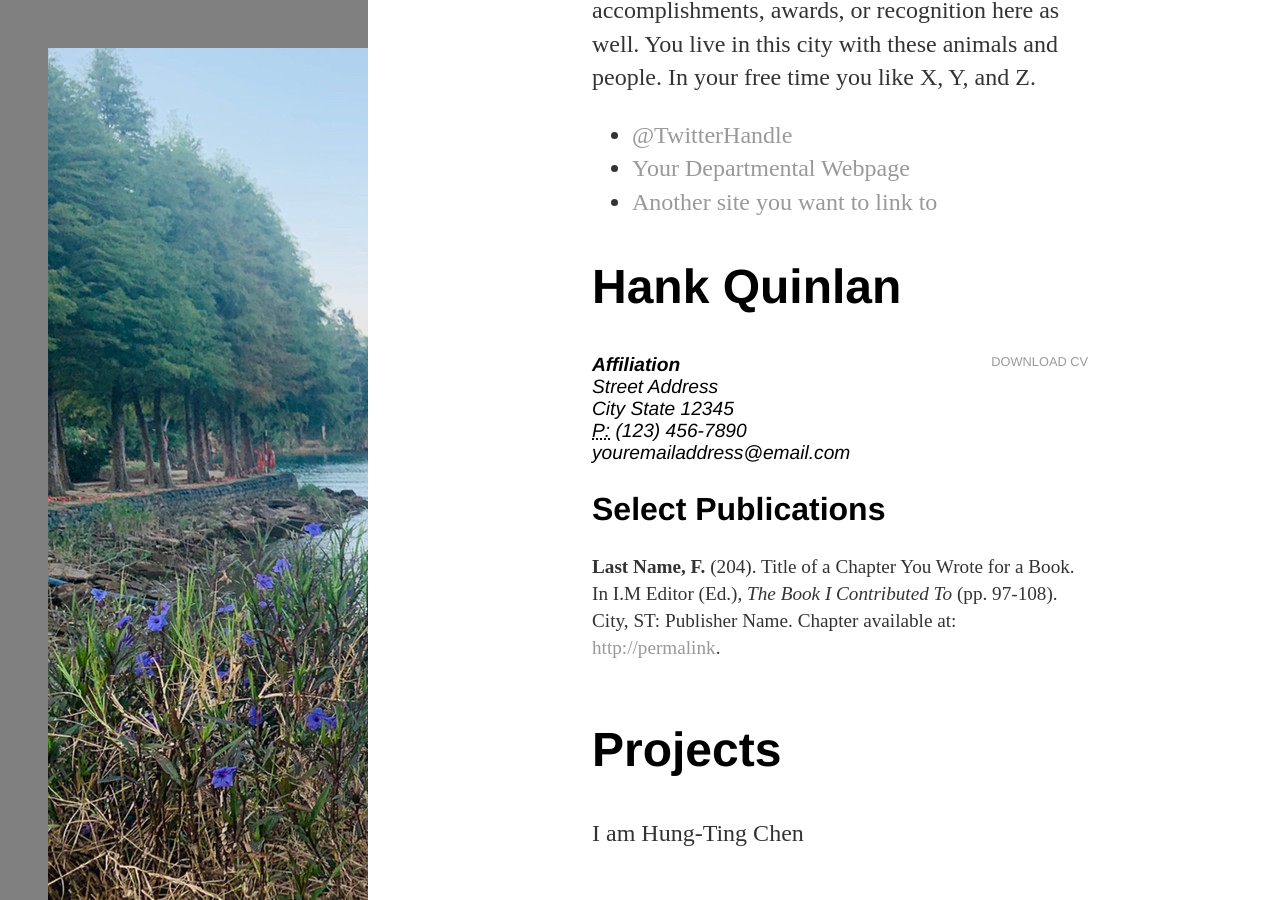
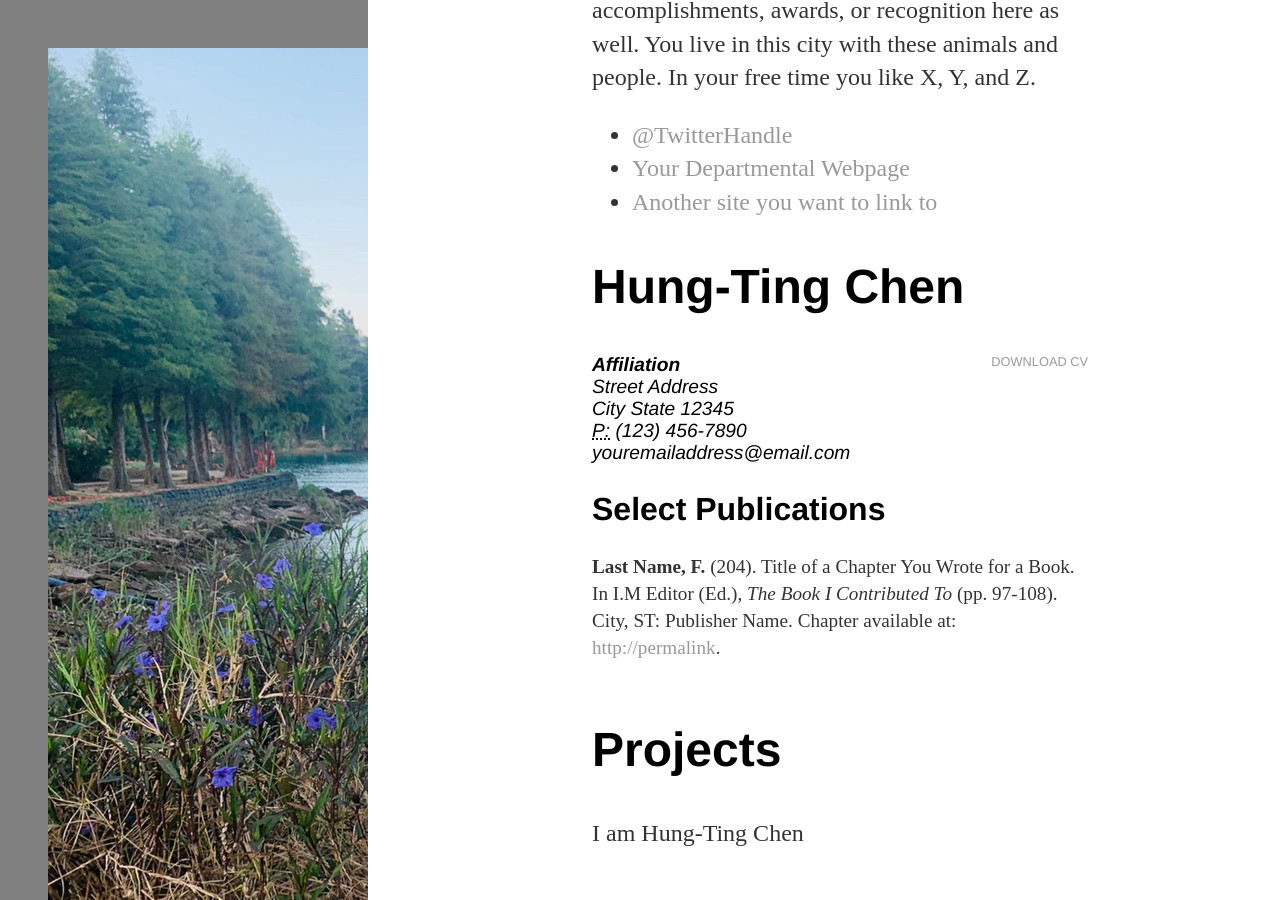
Before and after one commit to timchen0618/timchen0618.github.io, a Jekyll site: the page index.html, which Jekyll copies as it is, in a window 1280 px wide and 900 px high, scrolled down 746 px. Built offline with Jekyll 4.4.1, drawn with Linux system fonts in a browser that asks for light colours; nearby versions of some CDN libraries.

```diff
--- a/index.html
+++ b/index.html
@@ -61,7 +61,7 @@
 
             <section id="cv">
                 <div class="cv">
-                        <h1>Hank Quinlan</h1>
+                        <h1>Hung-Ting Chen</h1>
                         <a href="/cv/cv_20201019.pdf" class="download" title="Download CV as PDF">Download CV</a>
                         <address>
                         <strong>Affiliation</strong><br>
```
